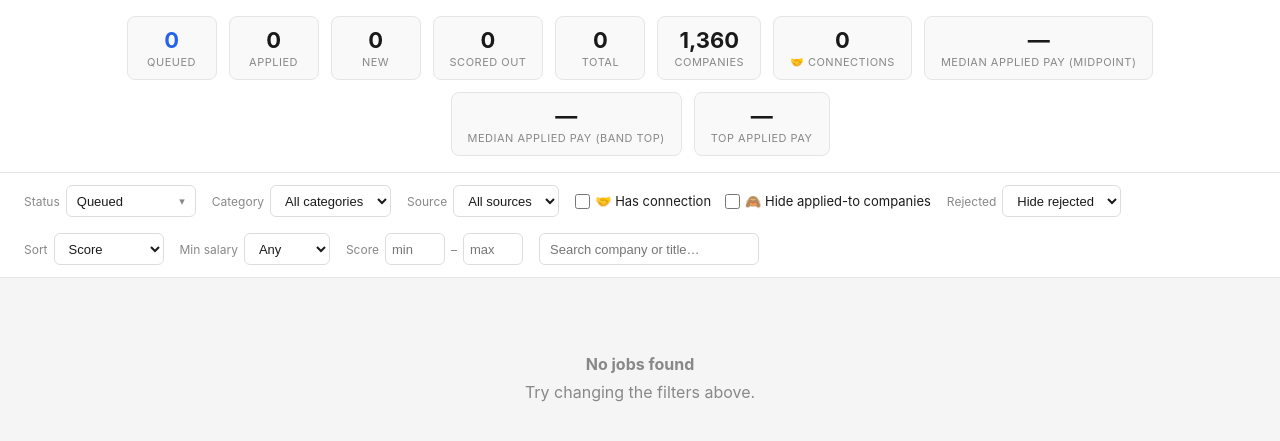
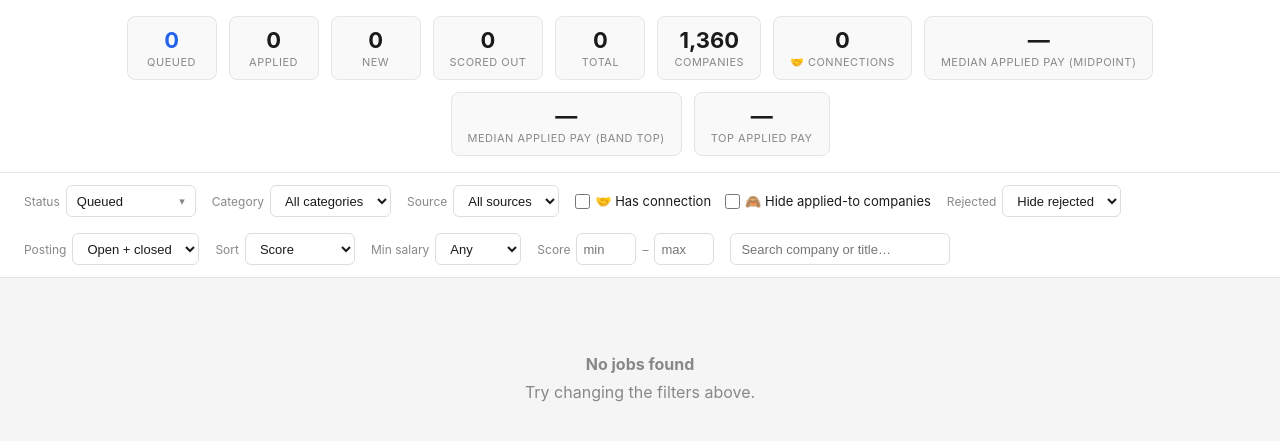
Before and after one commit to AnilEMaharjan/ai-job-pipeline, a FastAPI app: page / in a window 1280 px wide. Shown: the part 65-506 px from the top of the page. Run offline with FastAPI, Linux system fonts and the light colour scheme; data that the repository does not hold is empty.

Commit message:
Flag closed postings + still-open-role count; add Posting open/closed filter
A role that drops out of a company's live board feed (last_seen_at goes stale)
is flagged 'posting closed' in the UI, with a count of how many roles the
company still has open (so a closed application points you to where you could
reapply). Adds an open/closed Posting filter. Feed-based, so it's reliable even
where Ashby's JS-rendered pages aren't.

Co-Authored-By: Claude Opus 4.8 <noreply@anthropic.com>

```diff
--- a/dashboard/app.py
+++ b/dashboard/app.py
@@ -5,6 +5,7 @@ import os
 import sqlite3
 import subprocess
 import threading
+from datetime import datetime, timedelta
 from pathlib import Path
 
 from fastapi import FastAPI, Request
@@ -287,6 +288,7 @@ def get_jobs(
     has_connection: bool = False,
     hide_applied_cos: bool = False,
     rejected: str = "hide",
+    closed: str = "all",
 ):
     conn = get_db()
     referrals = load_referrals()
@@ -365,6 +367,20 @@ def get_jobs(
             "salary_min": ar["salary_min"], "salary_max": ar["salary_max"],
         })
 
+    # A posting is "closed" once it drops out of the company's live feed: the daily
+    # fetch refreshes last_seen_at for every currently-listed job, so a stale value
+    # means the role is no longer open. (Reliable because it comes from the board
+    # API, not the JS-rendered page.) Use 4 days to tolerate a missed daily run.
+    CLOSED_CUTOFF = (datetime.utcnow() - timedelta(days=4)).isoformat()
+    # Count of still-open (recently-seen, not-removed) roles per company, so a
+    # closed applied role can point you to what's still open to reapply to.
+    open_roles_by_company: dict[str, int] = {}
+    for orow in conn.execute(
+        "SELECT company, COUNT(*) c FROM jobs WHERE removed=0 AND last_seen_at >= ? GROUP BY company",
+        (CLOSED_CUTOFF,),
+    ).fetchall():
+        open_roles_by_company[orow["company"]] = orow["c"]
+
     jobs = []
     for r in rows:
         j = dict(r)
@@ -374,6 +390,11 @@ def get_jobs(
         j["also_applied"] = [
             a for a in applied_by_company.get(j["company"], []) if a["title"] != j["title"]
         ]
+        # Posting closed? (dropped out of the live feed) + how many roles the
+        # company still has open (for reapply-elsewhere prompts).
+        lsa = j.get("last_seen_at")
+        j["posting_closed"] = (not lsa) or (lsa < CLOSED_CUTOFF)
+        j["company_open_roles"] = open_roles_by_company.get(j["company"], 0)
         # Check if PDFs exist
         import re
         def slugify(t):
@@ -383,6 +404,11 @@ def get_jobs(
         j["materials_path"] = str(app_dir) if j["has_materials"] else None
         j["connections"] = referrals.get(j["company"], [])
         jobs.append(j)
+
+    if closed == "only":
+        jobs = [j for j in jobs if j["posting_closed"]]
+    elif closed == "hide":
+        jobs = [j for j in jobs if not j["posting_closed"]]
 
     return jobs
 
--- a/dashboard/templates/index.html
+++ b/dashboard/templates/index.html
@@ -135,6 +135,7 @@
   .status-pill.rejected { background: #f3f4f6; color: #6b7280; }
   .status-pill.new { background: #fef9c3; color: #854d0e; }
   .status-pill.rejected-me { background: #fee2e2; color: #b91c1c; }
+  .status-pill.posting-closed { background: #fee2e2; color: #b91c1c; cursor: help; }
 
   .empty { text-align: center; padding: 60px 20px; color: #888; }
   .empty h3 { font-size: 16px; margin-bottom: 8px; }
@@ -207,6 +208,15 @@
       <option value="hide">Hide rejected</option>
       <option value="only">Only rejected</option>
       <option value="all">Show all</option>
+    </select>
+  </span>
+
+  <span class="filter-group">
+    <span class="filter-label">Posting</span>
+    <select id="filter-closed" onchange="loadJobs()">
+      <option value="all">Open + closed</option>
+      <option value="hide">Open only</option>
+      <option value="only">Closed only</option>
     </select>
   </span>
 
@@ -341,6 +351,7 @@ function resetToStatus(status) {
   document.getElementById('filter-score-min').value = '';
   document.getElementById('filter-score-max').value = '';
   document.getElementById('filter-rejected').value = (status === 'rejected') ? 'all' : 'hide';
+  document.getElementById('filter-closed').value = 'all';
   updateStatusLabel();
   loadJobs();
 }
@@ -418,8 +429,9 @@ async function loadJobs() {
   const scoreMin = document.getElementById('filter-score-min').value;
   const scoreMax = document.getElementById('filter-score-max').value;
   const rejected = document.getElementById('filter-rejected').value;
+  const closed = document.getElementById('filter-closed').value;
 
-  const params = new URLSearchParams({ status, category, platform, sort, search, min_salary: salary, rejected });
+  const params = new URLSearchParams({ status, category, platform, sort, search, min_salary: salary, rejected, closed });
   if (connection) params.set('has_connection', 'true');
   if (hideAppliedCos) params.set('hide_applied_cos', 'true');
   if (scoreMin) params.set('min_score', scoreMin);
@@ -437,7 +449,10 @@ async function loadJobs() {
   list.innerHTML = jobs.map(j => {
     const sc = scoreClass(j.score);
     const STATUS_PILL = { rejected: 'scored out', queued: 'queued', applied: 'applied', new: 'new', filtered: 'filtered' };
-    const statusPill = `<span class="status-pill ${j.status}">${STATUS_PILL[j.status] || j.status}</span>${j.rejected ? '<span class="status-pill rejected-me">rejected by me</span>' : ''}`;
+    const closedPill = j.posting_closed
+      ? `<span class="status-pill posting-closed" title="This posting dropped out of the company's live feed, so it looks closed.${j.company_open_roles ? ' ' + j.company_open_roles + ' other role(s) still open here.' : ''}">🔴 posting closed${j.company_open_roles ? ' · ' + j.company_open_roles + ' open here' : ''}</span>`
+      : '';
+    const statusPill = `<span class="status-pill ${j.status}">${STATUS_PILL[j.status] || j.status}</span>${j.rejected ? '<span class="status-pill rejected-me">rejected by me</span>' : ''}${closedPill}`;
     const strengthsHtml = j.strengths.length
       ? `<div class="detail-col"><h4>Strengths</h4><ul>${j.strengths.map(s => `<li>${esc(s)}</li>`).join('')}</ul></div>`
       : '';
```
